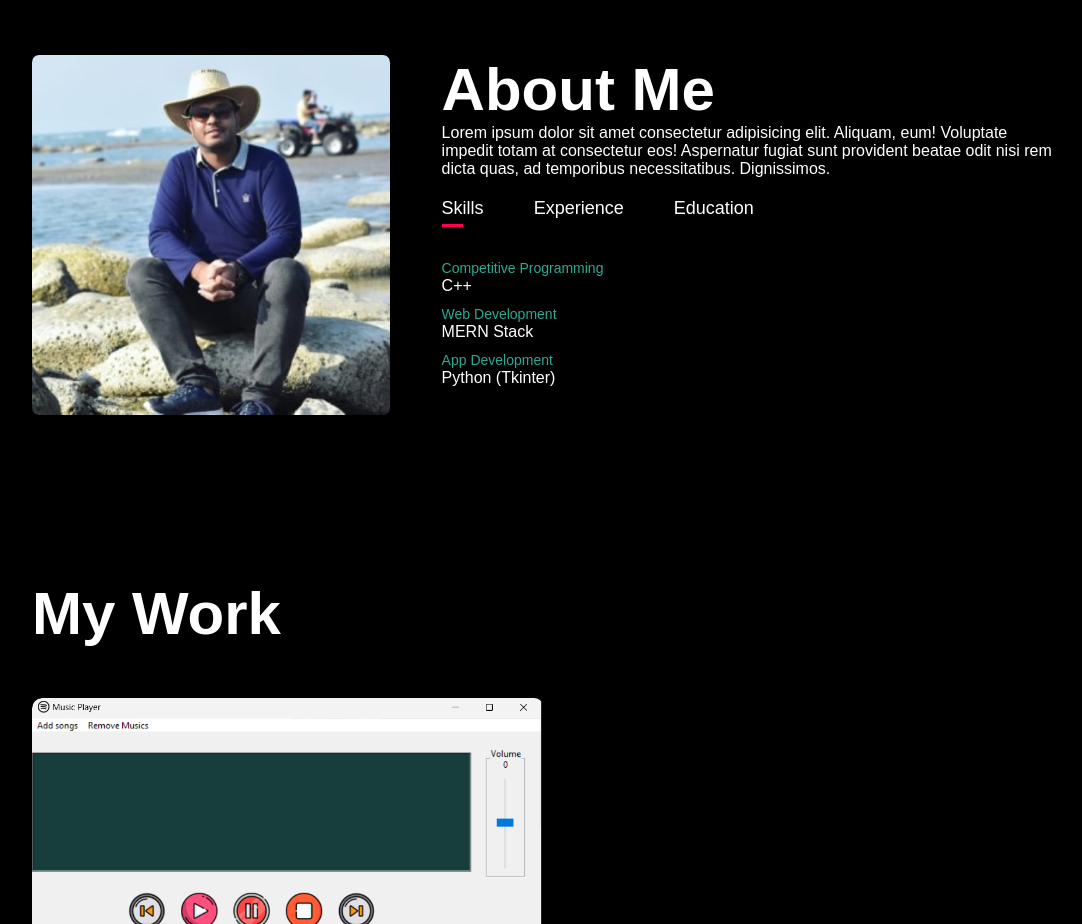
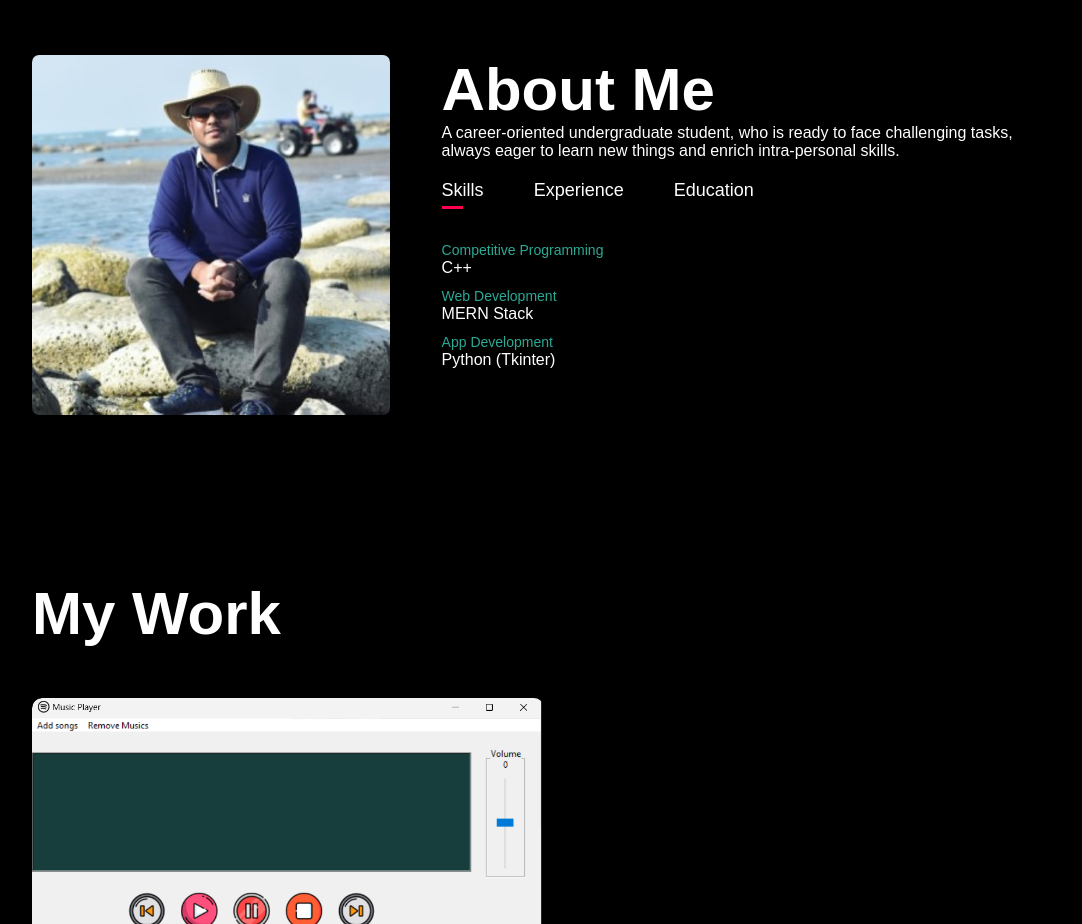
Before and after one commit to RafinEazdan/Portfolio, a plain HTML site: page index.html in a window 1280 px wide. Shown: the part 840-1764 px from the top of the page, without its empty margins (96-1178 px from the left). Drawn offline with Linux system fonts and the light colour scheme.

Commit message:
Update bio

```diff
--- a/index.html
+++ b/index.html
@@ -34,7 +34,7 @@
             </div>
             <div class="about-col-2">
                 <h1 class="subtitle">About Me</h1>
-                <p>Lorem ipsum dolor sit amet consectetur adipisicing elit. Aliquam, eum! Voluptate impedit totam at consectetur eos! Aspernatur fugiat sunt provident beatae odit nisi rem dicta quas, ad temporibus necessitatibus. Dignissimos.</p>
+                <p>A career-oriented undergraduate student, who is ready to face challenging tasks, always eager to learn new things and enrich intra-personal skills.</p>
                 <div class="tab-titles">
                     <p class="tab-links active-link" onclick="opentab('skills')">Skills</p>
                     <p class="tab-links" onclick="opentab('exp')">Experience</p>
```
